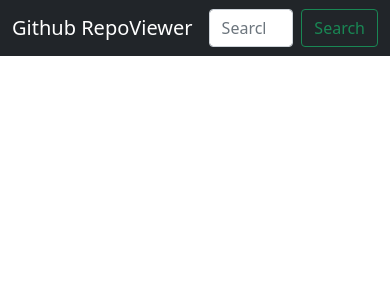
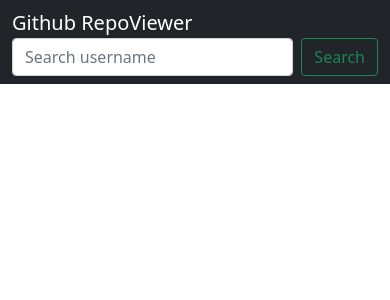
Before and after one commit to EricLin252/Github-repo-viewer, a React (Create React App) app: page / in a window 390 px wide. Shown: the top 300 px of the page. Built offline with nearby package versions, Linux system fonts and the light colour scheme.

Commit message:
feat: navbar自動調整

```diff
--- a/src/component/RepoNav.tsx
+++ b/src/component/RepoNav.tsx
@@ -1,9 +1,18 @@
 import {useState} from "react";
 import {Container, Navbar, Form, FormControl, Button} from "react-bootstrap";
+import {createUseStyles} from "react-jss";
 
 function RepoNav(props: {
 	search: (input: string) => void
 }){
+	const classes = createUseStyles({
+		brand: {
+			"@media screen and (max-width: 450px)": {
+				display: "block!important"
+			}
+		}
+	})();
+
 	const [username, setUsername] = useState("");
 
 	const submit = (e: React.FormEvent) => {
@@ -14,7 +23,7 @@
 
 	return(
 		<Navbar bg="dark" variant="dark" onSubmit={submit} sticky="top">
-			<Container>
+			<Container className={classes.brand}>
 				<Navbar.Brand>Github RepoViewer</Navbar.Brand>
 				<Form className="d-flex">
 					<FormControl
```
Lines whose indentation alone changed are shown as unchanged.
